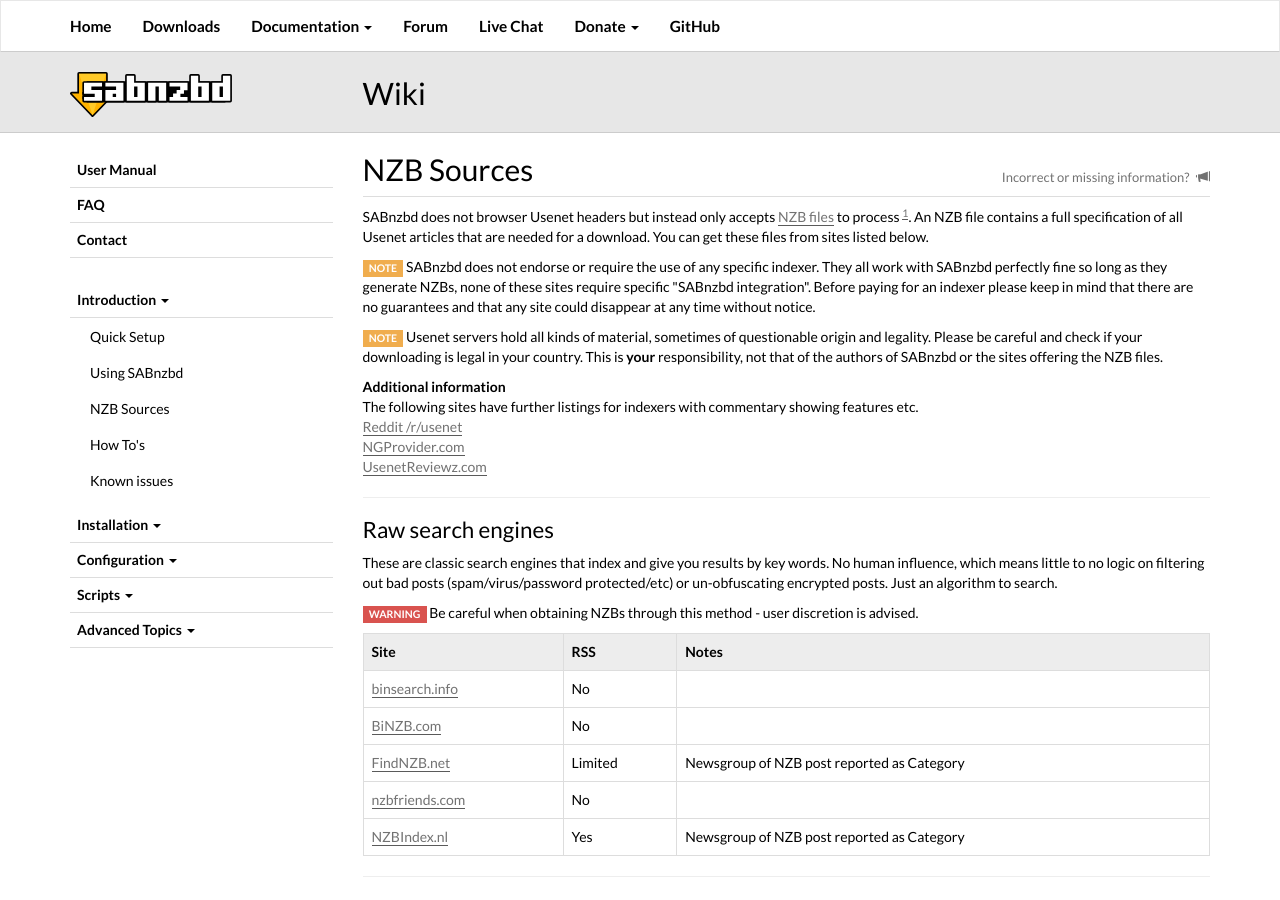
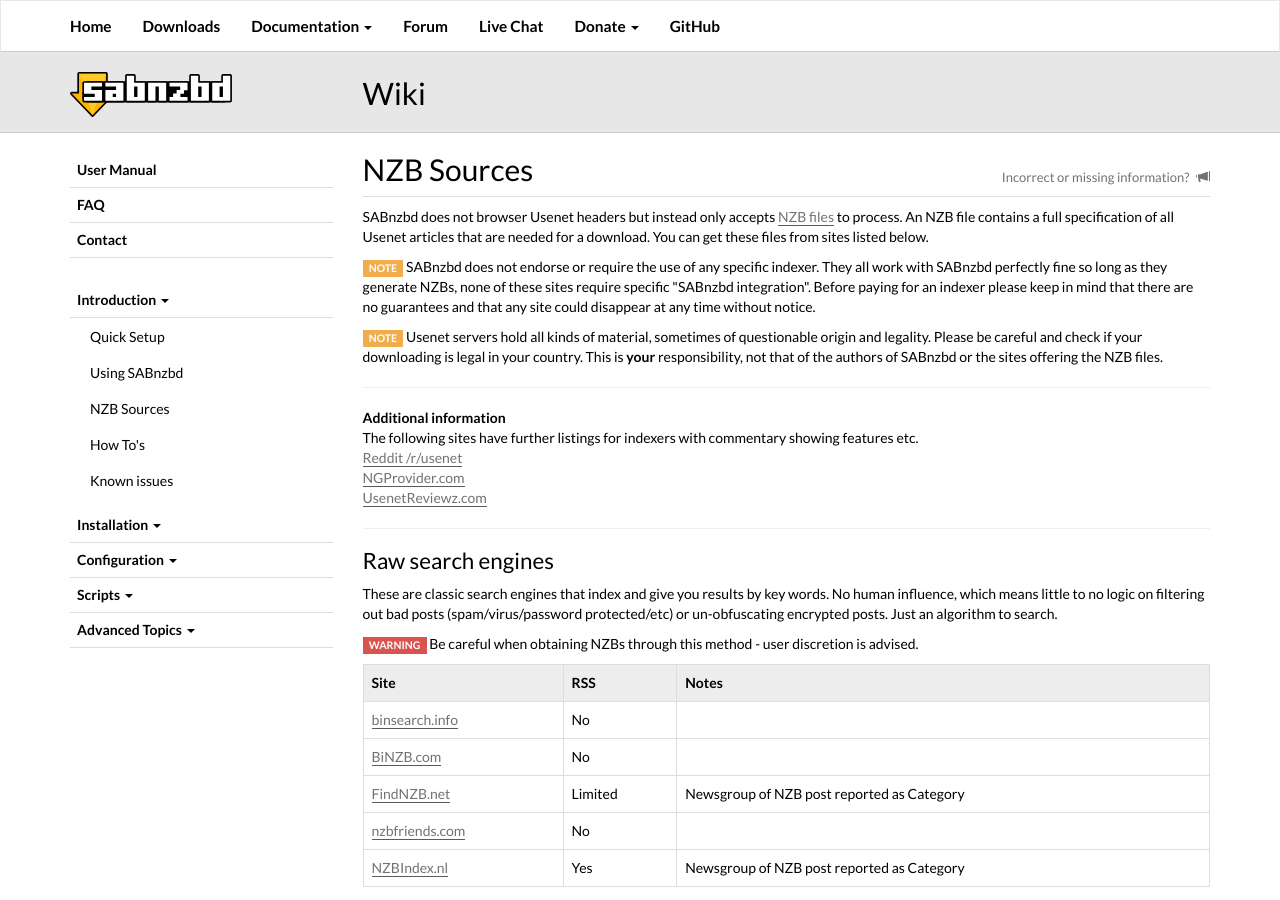
Before and after one commit to sabnzbd/sabnzbd.github.io, a Jekyll site: the page built from wiki/introduction/nzb-sources.html, in a window 1280 px wide and 900 px high. Built offline with Jekyll 4.4.1, drawn with Linux system fonts in a browser that asks for light colours.

Commit message:
NZB Sources fix

```diff
--- a/wiki/introduction/nzb-sources.html
+++ b/wiki/introduction/nzb-sources.html
@@ -2,7 +2,7 @@
 title: NZB Sources
 ---
 
-<p>SABnzbd does not browser Usenet headers but instead only accepts <a href="http://en.wikipedia.org/wiki/NZB" target="_blank">NZB files</a> to process <sup class="footnoteref"><a id="footnoteref-1" href="#footnote-1">1</a></sup>.
+<p>SABnzbd does not browser Usenet headers but instead only accepts <a href="http://en.wikipedia.org/wiki/NZB" target="_blank">NZB files</a> to process</sup>.
     An NZB file contains a full specification of all Usenet articles that are needed for a download. You can get these files from sites listed below.<br>
 </p>
 
@@ -15,7 +15,7 @@
     Please be careful and check if your downloading is legal in your country. This is <strong>your</strong> responsibility, not that of the authors of SABnzbd or the sites offering the NZB files.
 </p>
 
-
+<hr>
 
 <p><strong>Additional information</strong><br>
     The following sites have further listings for indexers with commentary showing features etc.<br>
```
